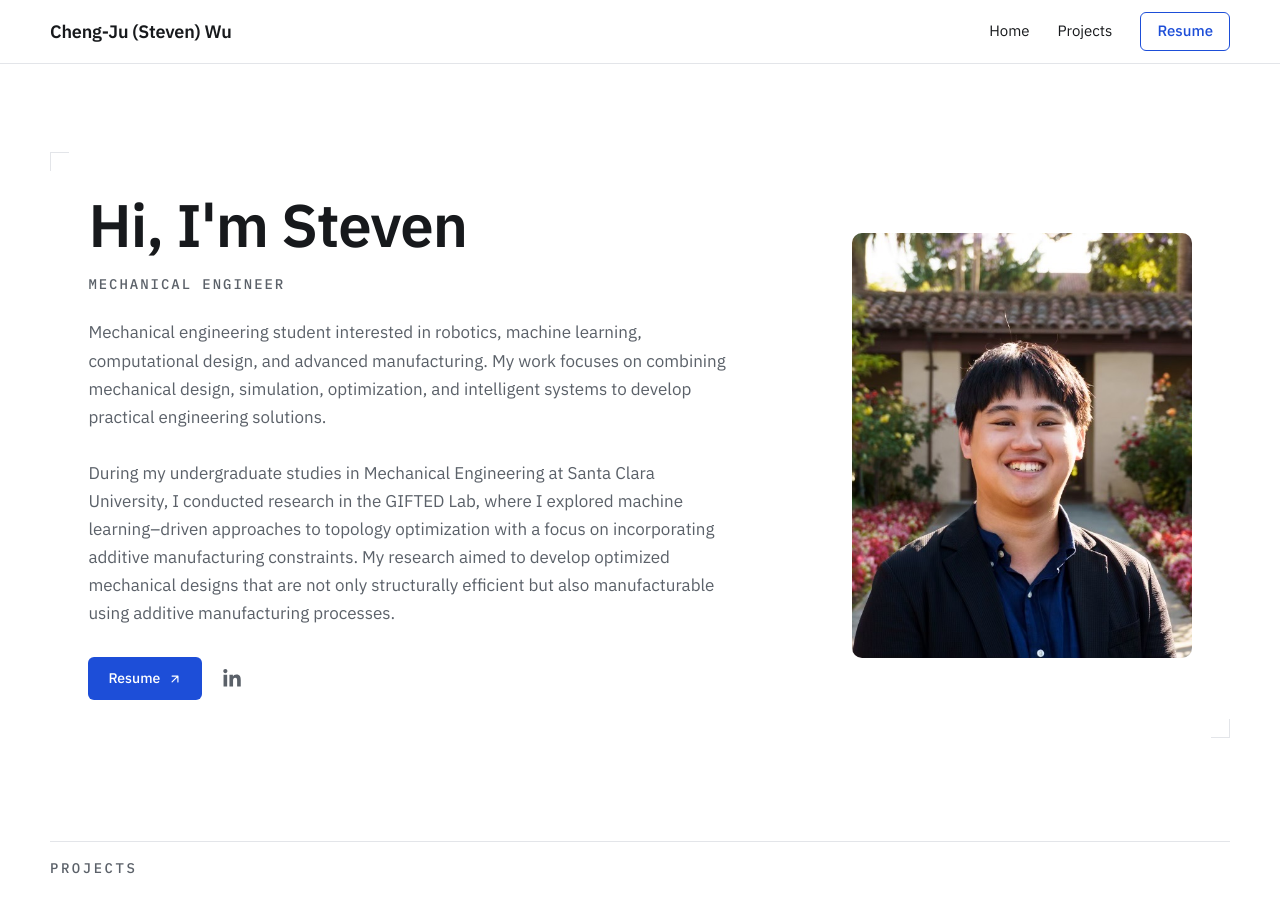
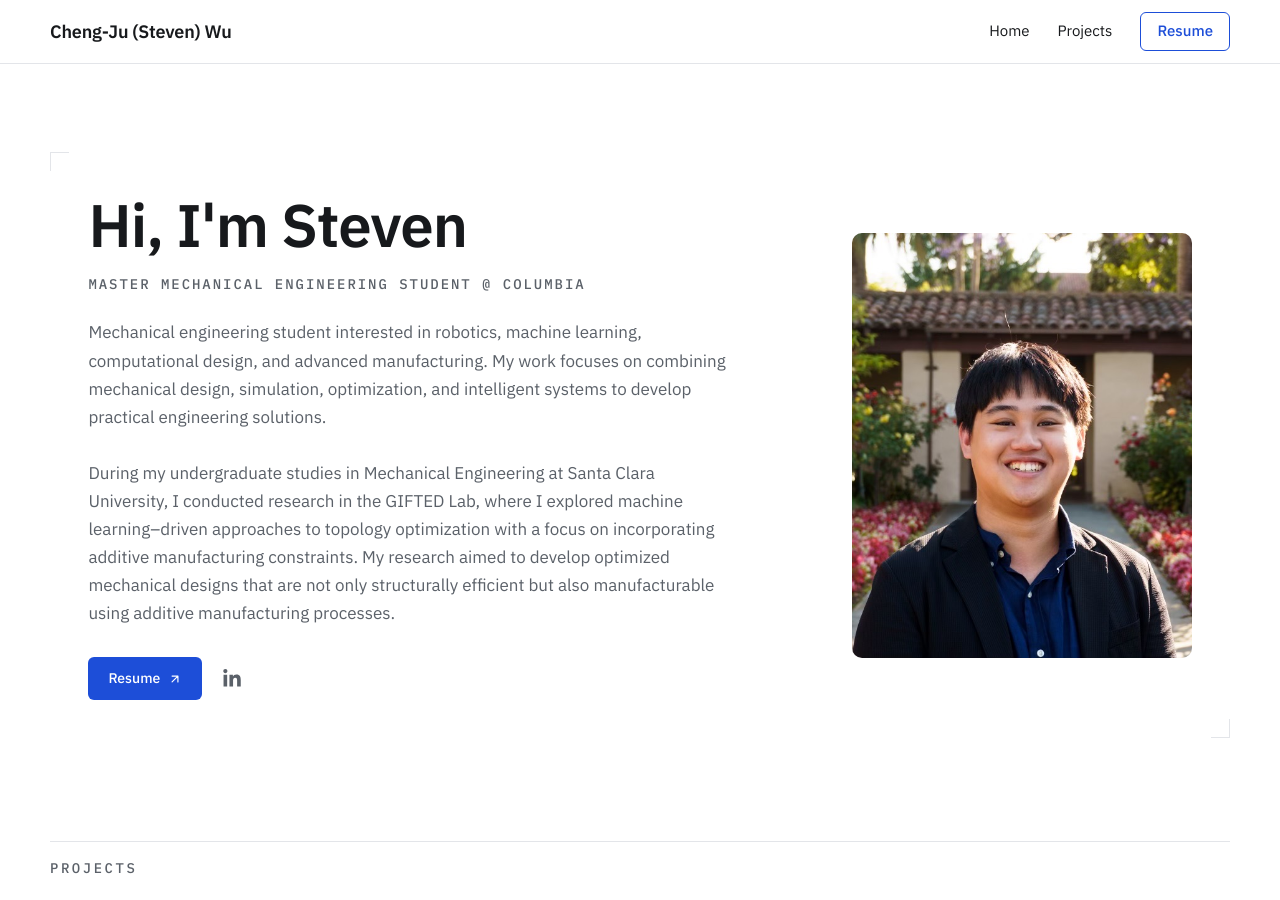
Before and after one commit to swcj6/swcj6.github.io, a Jekyll site: the page built from index.html, in a window 1280 px wide and 900 px high. Built offline with Jekyll 4.4.1, drawn with Linux system fonts in a browser that asks for light colours.

Commit message:
Update headline and description in config file

```diff
--- a/_config.yml
+++ b/_config.yml
@@ -18,7 +18,7 @@ baseurl: ""
 
 name: Cheng-Ju (Steven) Wu
 
-headline: Mechanical Engineer
+headline: Master Mechanical Engineering Student @ Columbia
 
 description: >-
   Mechanical engineering student interested in robotics, machine learning,
```
